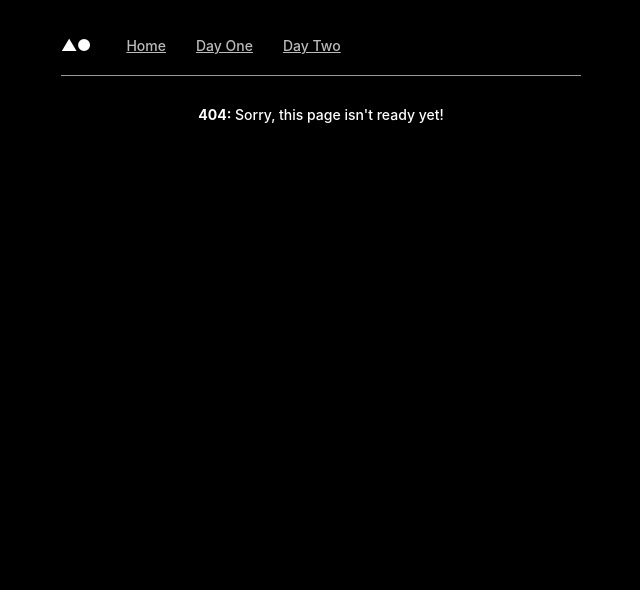
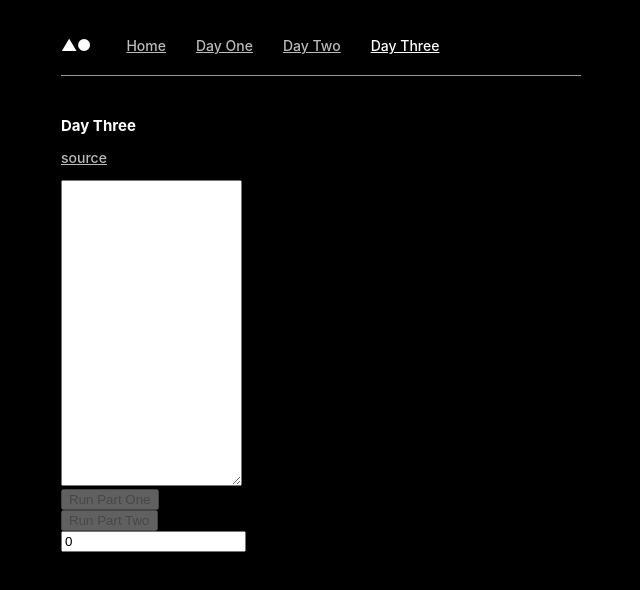
Before and after one commit to smokinjoe/advent-of-code-2023, a React (Create React App) app: page /day-three in a window 1280 px wide. Before the commit this address had no page. Shown: the top 590 px of the page, without its empty margins (319-959 px from the left). Built offline with nearby package versions, Linux system fonts and the light colour scheme.

Commit message:
day-three progress, am able to parse everything but need to reduce the duplication

```diff
--- a/src/App.tsx
+++ b/src/App.tsx
@@ -4,6 +4,7 @@ import { pathToRegexp, Key } from "path-to-regexp";
 
 import { DayOne } from "./components/Days/DayOne/DayOne";
 import { DayTwo } from "./components/Days/DayTwo/DayTwo";
+import { DayThree } from "./components/Days/DayThree/DayThree";
 
 import "./styles.css";
 
@@ -47,6 +48,7 @@ const App = () => {
           <ActiveLink href="/">Home</ActiveLink>
           <ActiveLink href="/day-one">Day One</ActiveLink>
           <ActiveLink href="/day-two">Day Two</ActiveLink>
+          <ActiveLink href="/day-three">Day Three</ActiveLink>
         </nav>
 
         <main>
@@ -58,6 +60,9 @@ const App = () => {
             </Route>
             <Route path="/day-two">
               <DayTwo />
+            </Route>
+            <Route path="/day-three">
+              <DayThree />
             </Route>
             <Route path="/:anything*">
               <center>
--- /dev/null
+++ b/src/components/Days/DayThree/DayThree.tsx
@@ -0,0 +1,15 @@
+import { DayForm } from "../../UI/DayForm";
+
+import { partOneHandler } from "./partOne";
+import { partTwoHandler } from "./partTwo";
+
+export const DayThree = () => {
+  return (
+    <DayForm
+      day="Three"
+      sourceUrl="https://adventofcode.com/2020/day/3"
+      partOneHandler={partOneHandler}
+      partTwoHandler={partTwoHandler}
+    />
+  );
+};
--- /dev/null
+++ b/src/components/Days/DayThree/partOne.ts
@@ -0,0 +1,161 @@
+import { convertMultiLineStringToArray } from "../../../utils/stringReader";
+
+/*
+467..114..
+...*......
+..35..633.
+......#...
+617*......
+.....+.58.
+..592.....
+......755.
+...$.*....
+.664.598..
+
+11....
+.*....
+*/
+
+const isNumber = (value: string): boolean => !isNaN(Number(value));
+const isSymbol = (value: string): boolean =>
+  value.match(/^[@#$%&*-+=//]*$/) ? true : false;
+
+class EngineSchematic {
+  public rows: string[][] = [[]];
+  public storedNumbers: number[] = [];
+  public currentRow: number = 0;
+  public currentColumn: number = 0;
+  public endOfSchematic: boolean = true;
+
+  // TODO: This is removing valid values
+  private deDupeStoredNumbers = () => {
+    const uniqueNumbers = new Set(this.storedNumbers);
+    this.storedNumbers = Array.from(uniqueNumbers);
+  };
+
+  private parsePosition = (posX: number, posY: number) => {
+    const numberArray = [];
+    const row = this.rows[posY];
+    let startingX = posX;
+    while (isNumber(row[startingX - 1])) {
+      startingX--;
+    }
+
+    startingX = startingX < 0 ? 0 : startingX;
+
+    while (startingX < row.length && isNumber(row[startingX])) {
+      numberArray.push(row[startingX++]);
+    }
+
+    const number = Number(numberArray.join(""));
+    this.storedNumbers.push(number);
+  };
+
+  private checkItem = (posX: number, posY: number) => {
+    const row = this.rows[posY];
+    if (row) {
+      const itemAbove = row[posX];
+      if (isNumber(itemAbove)) {
+        this.parsePosition(posX, posY);
+      }
+    }
+  };
+
+  private checkUpAndToLeft = () => {
+    const posY = this.currentRow - 1;
+    const posX = this.currentColumn - 1;
+    this.checkItem(posX, posY);
+  };
+  private checkUp = () => {
+    const posY = this.currentRow - 1;
+    const posX = this.currentColumn;
+    this.checkItem(posX, posY);
+  };
+  private checkUpAndToRight = () => {
+    const posY = this.currentRow - 1;
+    const posX = this.currentColumn + 1;
+    this.checkItem(posX, posY);
+  };
+  private checkLeft = () => {
+    const posY = this.currentRow;
+    const posX = this.currentColumn - 1;
+    this.checkItem(posX, posY);
+  };
+  private checkRight = () => {
+    const posY = this.currentRow;
+    const posX = this.currentColumn + 1;
+    this.checkItem(posX, posY);
+  };
+  private checkDownAndToLeft = () => {
+    const posY = this.currentRow + 1;
+    const posX = this.currentColumn - 1;
+    this.checkItem(posX, posY);
+  };
+  private checkDown = () => {
+    const posY = this.currentRow + 1;
+    const posX = this.currentColumn;
+    this.checkItem(posX, posY);
+  };
+  private checkDownAndToRight = () => {
+    const posY = this.currentRow + 1;
+    const posX = this.currentColumn + 1;
+    this.checkItem(posX, posY);
+  };
+
+  private checkSpaces = () => {
+    this.checkUpAndToLeft();
+    this.checkUp();
+    this.checkUpAndToRight();
+    this.checkLeft();
+    this.checkRight();
+    this.checkDownAndToLeft();
+    this.checkDown();
+    this.checkDownAndToRight();
+  };
+
+  constructor(public stringArray: string[]) {
+    this.rows = stringArray.map((row) => row.split(""));
+    this.endOfSchematic = this.rows.length === 0;
+  }
+
+  public nextItem = () => {
+    if (this.endOfSchematic) {
+      return;
+    }
+
+    const currentRow = this.rows[this.currentRow];
+    const currentColumn = currentRow[this.currentColumn];
+
+    if (isSymbol(currentColumn)) {
+      this.checkSpaces();
+    }
+
+    if (this.currentRow === this.rows.length - 1) {
+      this.currentRow = 0;
+      this.currentColumn++;
+    } else {
+      this.currentRow++;
+    }
+
+    this.deDupeStoredNumbers();
+
+    if (this.currentColumn >= this.rows[0].length) {
+      this.endOfSchematic = true;
+    }
+  };
+
+  public getSumOfStoredNumbers = () => {
+    return this.storedNumbers.reduce((a, b) => a + b, 0);
+  };
+}
+
+export const partOneHandler = (data: string): number => {
+  const stringArray = convertMultiLineStringToArray(data);
+  const engineSchematic = new EngineSchematic(stringArray);
+
+  while (!engineSchematic.endOfSchematic) {
+    engineSchematic.nextItem();
+  }
+
+  return engineSchematic.getSumOfStoredNumbers();
+};
--- /dev/null
+++ b/src/components/Days/DayThree/partTwo.ts
@@ -0,0 +1 @@
+export const partTwoHandler = () => 0;
```
